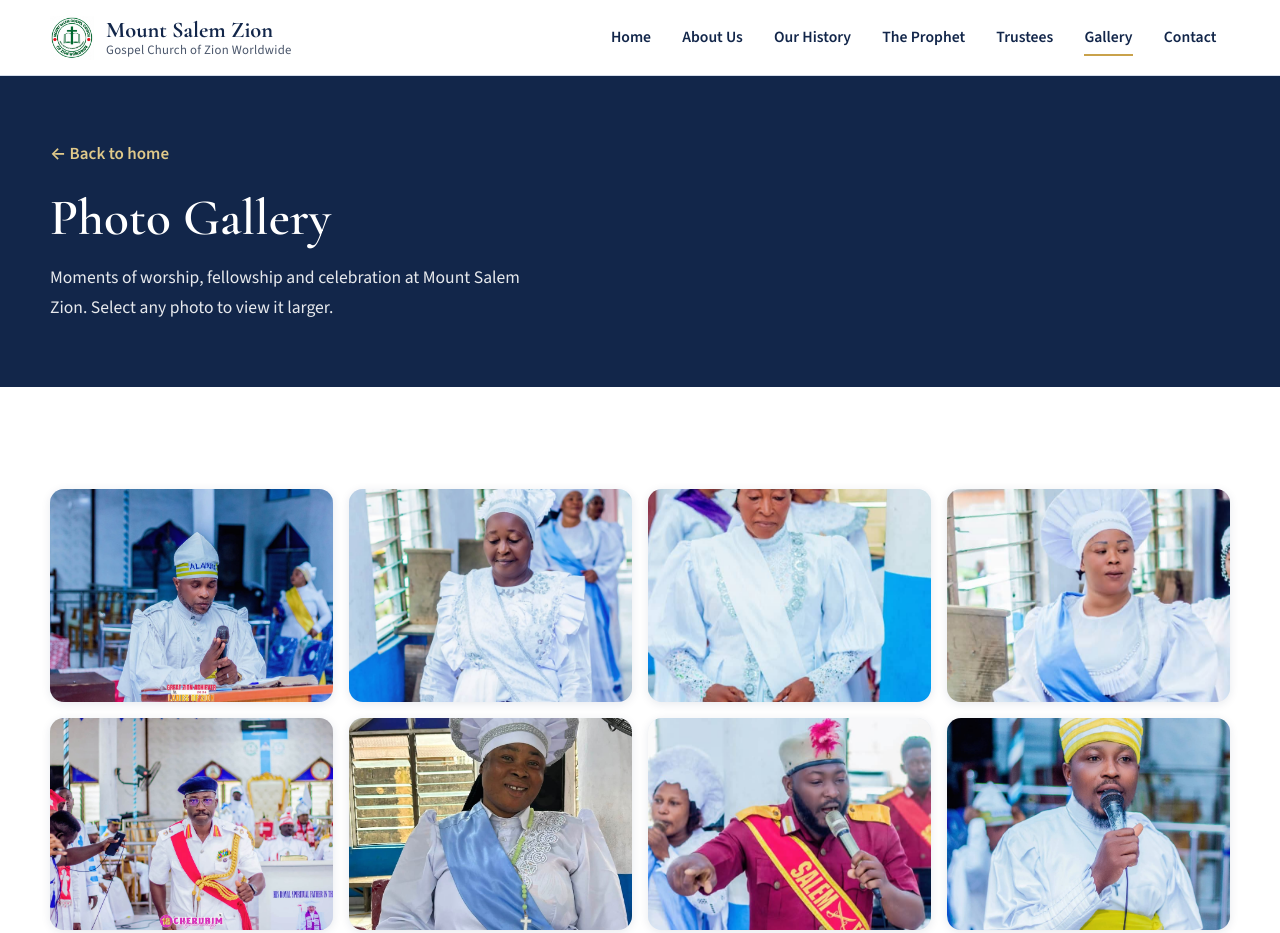
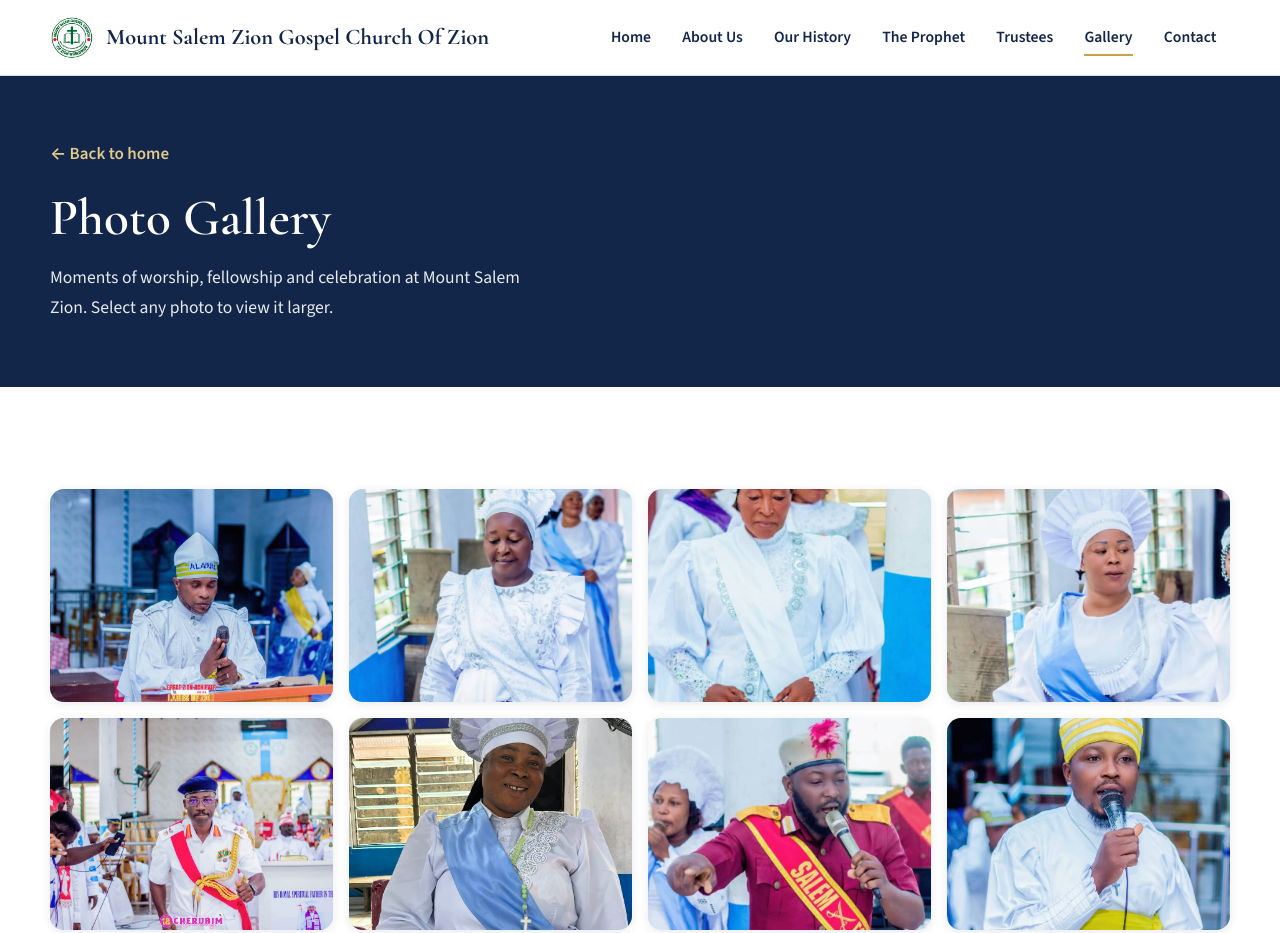
Before and after one commit to Midex554/mountsalemgospelchurchofzion, a website: page gallery.html in a window 1280 px wide. Shown: the top 933 px of the page. Drawn offline with nearby package versions, Linux system fonts and the light colour scheme.

Commit message:
Update gallery.html

```diff
--- a/gallery.html
+++ b/gallery.html
@@ -52,8 +52,8 @@
             height="44"
           />
           <span class="brand__text">
-            <span class="brand__name">Mount Salem Zion</span>
-            <span class="brand__sub">Gospel Church of Zion Worldwide</span>
+            <span class="brand__name">Mount Salem Zion Gospel Church Of Zion</span>
+            <span class="brand__sub"></span>
           </span>
         </a>
 
```
